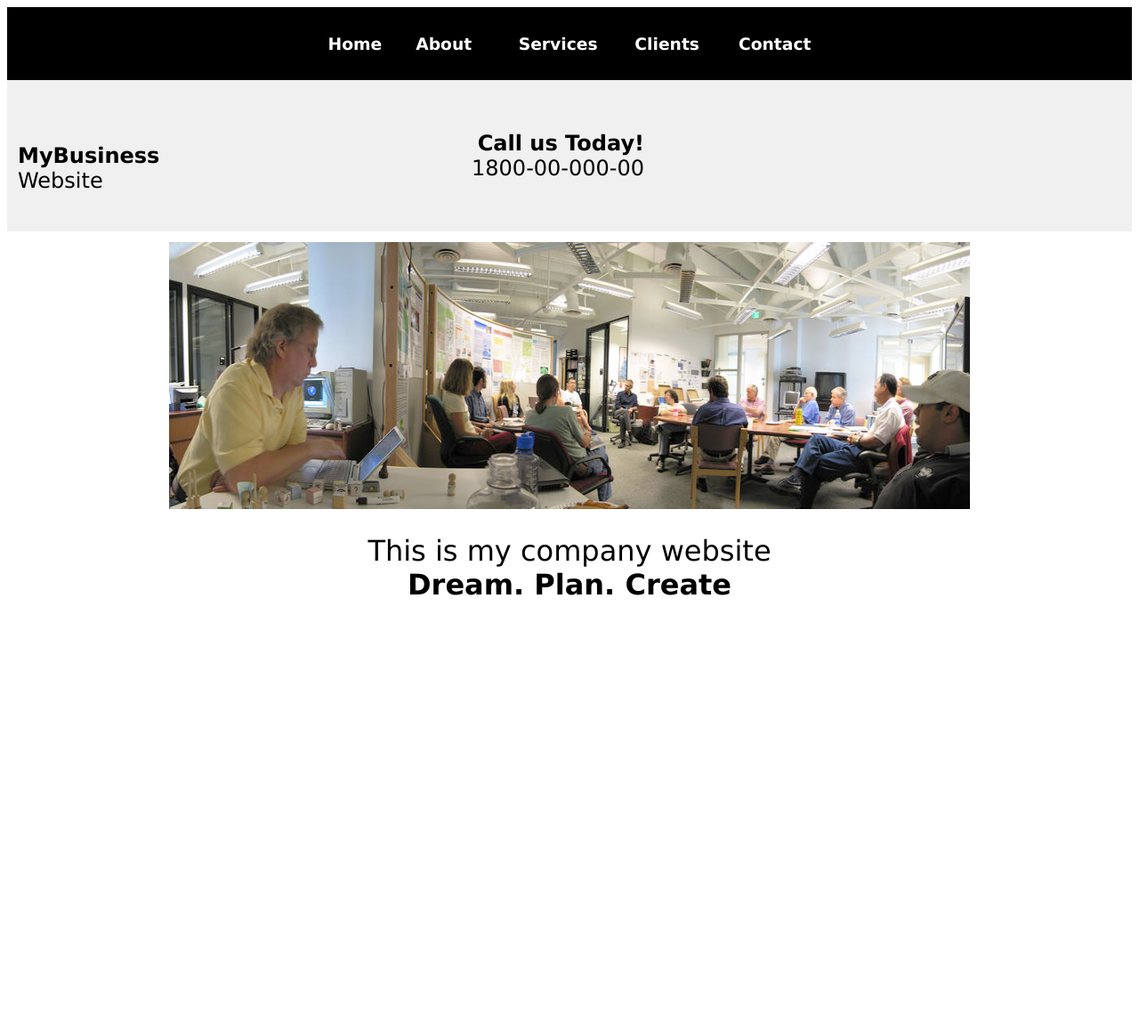
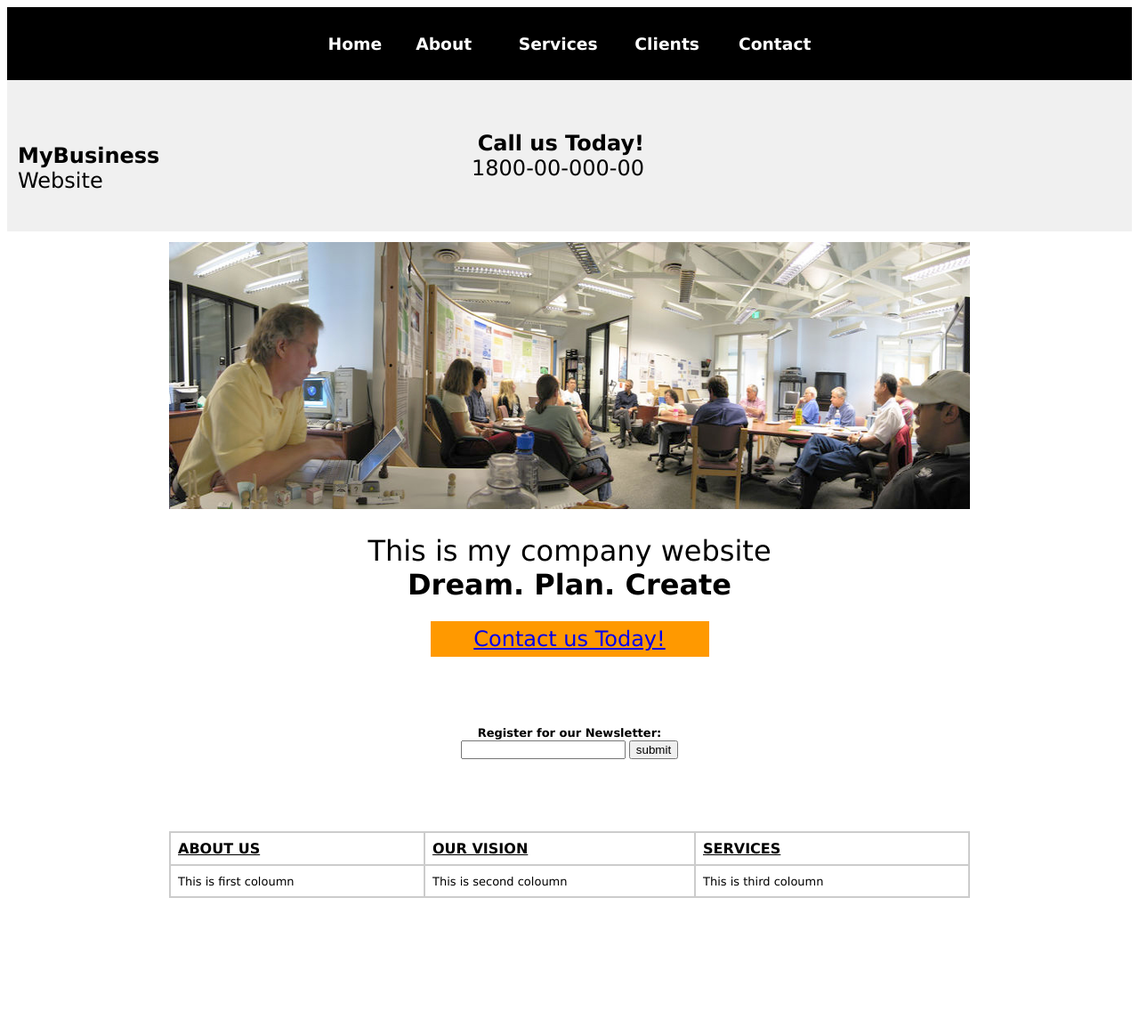
Before and after one commit to vaibhavirohilla741/Html-Website, a plain HTML site: page web.html in a window 1280 px wide. Shown: the whole page at 89% size. Before the commit the page ends 800 px from the top, so only its background shows below. Drawn offline with Linux system fonts and the light colour scheme; files whose address does not match are found by name.

Commit message:
Update web.html

```diff
--- a/web.html
+++ b/web.html
@@ -80,6 +80,52 @@
 
 
    </table>
+<table width=100% height="236" border="0" cellspacing="5" cellpadding="5" bgcolor="white">
+       <tr>
+
+        <td height="72" align="center" valign="top">
+            <table width="313"  border="0" cellspacing="3" cellpadding="3" bgcolor="#FF9900">
+
+                <tr>
+                    <td width="301" nowrap="nowrap" align="center"><font color="white" size="5" face="Verdana,Genava,sans-serif"><a href="#">Contact us Today! </a><br /></font> </td>
+
+                </tr>
+            </table>
+
+        </td>
+       </tr>
+       <tr>
+           <td height="72" align="center" valign="top">
+            <font color="black" size="2" face="Verdana,Genava,sans-serif"><strong>Register for our Newsletter: </strong></font><br />
+            <form name="contact" method="post" action="send.php">
+                <input type="text" name="email" />
+                <input type="submit" name="button" value="submit" />
+
+            </form>
+
+           </td>
+       </tr>
+
+   </table>
+
+   <table width=100% height="236" border="0" cellspacing="5" cellpadding="5" bgcolor="white">
+
+    <tr>
+        <td height="72" align="center" valign="top">
+            <table width="900"  border="1" bordercolor="#CCCCCC" cellspacing="0" cellpadding="8">
+
+                    <td width="268"><font face="Verdana,Genava,sans-serif" color="black" size="3"><strong><u>ABOUT US</u></strong></font></td>
+                    <td width="286"><font face="Verdana,Genava,sans-serif" color="black" size="3"><strong><u>OUR VISION</u></strong></font></td>
+                    <td width="290"><font face="Verdana,Genava,sans-serif" color="black" size="3"><strong><u>SERVICES</u></strong></font></td>
+                    <tr>
+                    <td><font face="Verdana,Genava,sans-serif" color="black" size="2">This is first coloumn</font></td>
+                    <td><font face="Verdana,Genava,sans-serif" color="black" size="2">This is second coloumn</font></td>
+                    <td><font face="Verdana,Genava,sans-serif" color="black" size="2">This is third coloumn</font></td>
+                    </tr>
+            </table>
+        </td>
+    </tr>
+   </table>
 </body>
 </head>
 </html>
```
